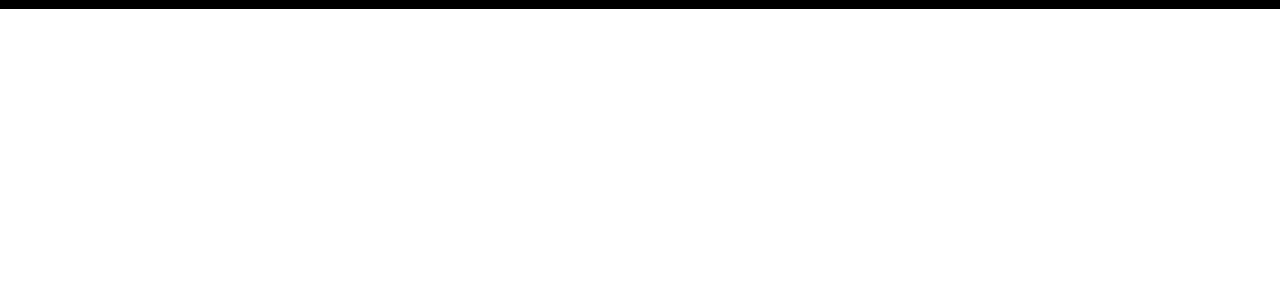
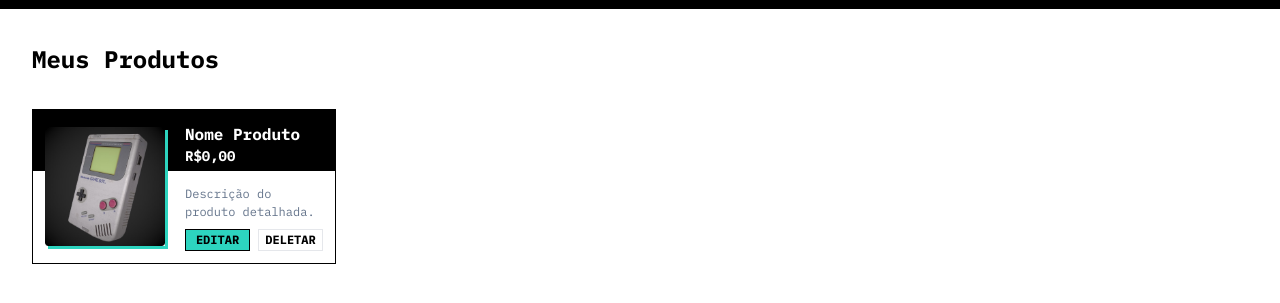
Before and after one commit to AlissonSilva07/challenge-alurageek, a plain HTML site: page index.html in a window 1280 px wide. Shown: the part 71-374 px from the top of the page. Drawn offline with Linux system fonts and the light colour scheme.

Commit message:
feat: criação da página de produtos

```diff
--- a/index.html
+++ b/index.html
@@ -22,5 +22,30 @@
         </div>
     </header>
 
+    <!-- Produtos -->
+    <main class="app-main">
+        <h2 class="app-main__title">Meus Produtos</h2>
+
+        <div class="app-main__produtos-area">
+            <div class="app-main__produto">
+                <img src="./img/product-mock2.png" alt="nomeproduto" class="app-main__produto__img">
+                <div class="app-main__produto__dados">
+                    <div class="app-main__produto__dados__topo">
+                        <p>Nome Produto</p>
+                        <p>R$0,00</p>
+                    </div>
+                    <div class="app-main__produto__dados__fundo">
+                        <p>Descrição do produto detalhada.</p>
+                        <div class="app-main__produto__dados__fundo__grupo">
+                            <button class="app-main__produto__dados__fundo__grupo__botao-editar">EDITAR</button>
+                            <button class="app-main__produto__dados__fundo__grupo__botao-deletar">DELETAR</button>
+                        </div>
+                    </div>
+                </div>
+            </div>
+
+        </div>
+    </main>
+
 </body>
 </html>
--- a/styles/index.css
+++ b/styles/index.css
@@ -24,6 +24,10 @@ img, picture, video, canvas, svg {
 
 input, button, textarea, select {
     font: inherit;
+}
+
+button {
+    cursor: pointer;
 }
 
 p, h1, h2, h3, h4, h5, h6 {
@@ -62,10 +66,90 @@ p, h1, h2, h3, h4, h5, h6 {
 .app-main {
     width: 100%;
     padding: 32px 32px;
+    display: flex;
+    flex-direction: column;
+    gap: 32px;
 }
 
-/* Main - Section Form */
+.app-main__title {
+    width: 100%;
+}
+
+/* Produtos */
+
+.app-main__produtos-area {
+    display: grid;
+    grid-template-columns: repeat(4, 1fr);
+}
+
+.app-main__produto {
+    display: flex;
+    align-items: center;
+    gap: 20px;
+    padding: 12px;
+    background-image: linear-gradient(to bottom, var(--main-black) 40%, var(--main-white) 40%);
+    border: solid 1px var(--main-black);
+}
+
+.app-main__produto__img {
+    width: 120px;
+    box-shadow: 3px 3px var(--primary-cyan);
+}
+
+.app-main__produto__dados {
+    display: flex;
+    flex-direction: column;
+    gap: 18px;
+}
+
+.app-main__produto__dados__topo {
+    display: flex;
+    flex-direction: column;
+    color: var(--main-white);
+}
+
+.app-main__produto__dados__topo > p:first-child {
+    font-weight: bold;
+}
+
+.app-main__produto__dados__topo > p:last-child {
+    font-weight: bold;
+    font-size: 14px;
+}
+
+.app-main__produto__dados__fundo {
+    display: flex;
+    flex-direction: column;
+    gap: 8px;
+}
+
+.app-main__produto__dados__fundo > p:first-child {
+    color: var(--gray-subtext);
+    font-size: 12px;
+}
+
+.app-main__produto__dados__fundo__grupo {
+    display: flex;
+    align-items: center;
+    gap: 8px;
+}
+
+.app-main__produto__dados__fundo__grupo__botao-editar {
+    width: 100%;
+    background-color: var(--primary-cyan);
+    border: 1px solid var(--main-black);
+    font-size: 12px;
+    font-weight: bold;
+}
+
+.app-main__produto__dados__fundo__grupo__botao-deletar {
+    width: 100%;
+    background-color: var(--main-white);
+    border: 1px solid var(--gray-borders);
+    font-size: 12px;
+    font-weight: bold;
+}
 
 
-/* Main - Section Products */
-/* Section Footer */
+
+/* Footer */
```
Also changed, not shown: img/product-mock.png (added), img/product-mock2.png (added).
